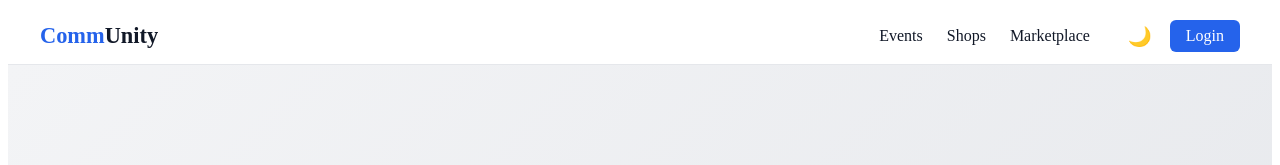
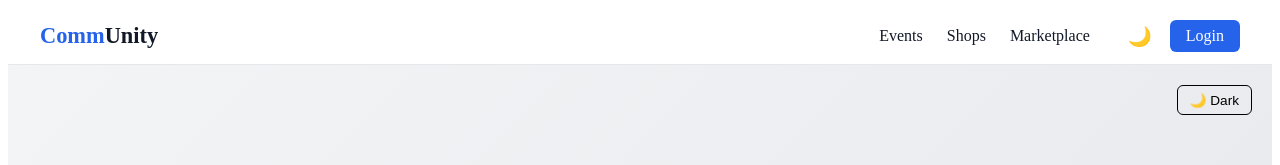
Before and after one commit to Nadeem200421/project6, a Next.js app: page /login in a window 1280 px wide. Shown: the top 165 px of the page. Built offline with nearby package versions, Linux system fonts and the light colour scheme.

Commit message:
Update login.css

```diff
--- a/app/styles/login.css
+++ b/app/styles/login.css
@@ -1,38 +1,45 @@
-/* Page layout */
+/* =========================
+   Page Layout
+========================= */
 .login-page {
   min-height: 80vh;
   display: flex;
   align-items: center;
   justify-content: center;
   padding: 1rem;
+  position: relative;
   transition: background 0.3s ease, color 0.3s ease;
 }
 
-/* Light mode */
+/* =========================
+   Light Mode
+========================= */
 .login-page.light {
   background: linear-gradient(135deg, #f3f4f6, #e5e7eb);
   color: #000;
 }
 
 .login-page.light .login-card {
-  background-color: #fff;
+  background-color: #ffffff;
   color: #000;
 }
 
-/* Dark mode */
+/* =========================
+   Dark Mode
+========================= */
 .login-page.dark {
   background: linear-gradient(135deg, #121212, #1e1e1e);
-  color: #fff;
+  color: #ffffff;
 }
 
 .login-page.dark .login-card {
   background-color: #1e1e1e;
-  color: #fff;
+  color: #ffffff;
 }
 
 .login-page.dark .login-input {
   background: #2c2c2c;
-  color: #fff;
+  color: #ffffff;
   border: 1px solid #555;
 }
 
@@ -40,19 +47,30 @@
   color: #aaa;
 }
 
-/* Theme toggle button */
+/* =========================
+   Theme Toggle Button
+========================= */
 .theme-toggle {
   position: absolute;
   top: 20px;
   right: 20px;
   background: transparent;
   border: 1px solid currentColor;
-  padding: 5px 10px;
-  border-radius: 5px;
+  padding: 6px 12px;
+  border-radius: 6px;
+  font-size: 0.85rem;
   cursor: pointer;
+  transition: all 0.2s ease;
 }
 
-/* Card */
+.theme-toggle:hover {
+  transform: translateY(-1px);
+  opacity: 0.85;
+}
+
+/* =========================
+   Card
+========================= */
 .login-card {
   width: 100%;
   max-width: 420px;
@@ -60,10 +78,12 @@
   padding: 2rem;
   box-shadow: 0 15px 35px rgba(0, 0, 0, 0.08);
   animation: fadeIn 0.4s ease-in-out;
-  transition: background 0.3s ease, color 0.3s ease;
+  transition: background 0.3s ease, color 0.3s ease, box-shadow 0.3s ease;
 }
 
-/* Text */
+/* =========================
+   Text
+========================= */
 .login-title {
   font-size: 1.75rem;
   font-weight: 700;
@@ -78,7 +98,9 @@
   color: inherit;
 }
 
-/* Error */
+/* =========================
+   Error Messages
+========================= */
 .error-message {
   margin-top: 1rem;
   padding: 0.75rem;
@@ -89,7 +111,14 @@
   text-align: center;
 }
 
-/* Form */
+.dark .error-message {
+  background: #7f1d1d;
+  color: #fee2e2;
+}
+
+/* =========================
+   Form
+========================= */
 .login-form {
   margin-top: 1.5rem;
   display: flex;
@@ -112,7 +141,9 @@
   box-shadow: 0 0 0 3px rgba(37, 99, 235, 0.15);
 }
 
-/* Button */
+/* =========================
+   Buttons
+========================= */
 .login-button {
   margin-top: 0.5rem;
   padding: 0.75rem;
@@ -123,15 +154,18 @@
   border: none;
   border-radius: 10px;
   cursor: pointer;
-  transition: transform 0.15s ease, box-shadow 0.15s ease;
+  transition: transform 0.15s ease, box-shadow 0.15s ease, background 0.2s ease;
 }
 
 .login-button:hover {
   transform: translateY(-1px);
   box-shadow: 0 8px 20px rgba(37, 99, 235, 0.35);
+  background: linear-gradient(135deg, #1e40af, #1e3a8a);
 }
 
-/* Footer */
+/* =========================
+   Footer / Signup Link
+========================= */
 .login-footer {
   margin-top: 1.5rem;
   text-align: center;
@@ -143,13 +177,17 @@
   color: #2563eb;
   font-weight: 500;
   text-decoration: none;
+  transition: color 0.2s ease;
 }
 
 .login-footer a:hover {
   text-decoration: underline;
+  color: #1e40af;
 }
 
-/* Animations */
+/* =========================
+   Animations
+========================= */
 @keyframes fadeIn {
   from {
     opacity: 0;
@@ -161,7 +199,9 @@
   }
 }
 
-/* Responsive */
+/* =========================
+   Responsive
+========================= */
 @media (max-width: 800px) {
   .login-card {
     padding: 1.5rem;
```
